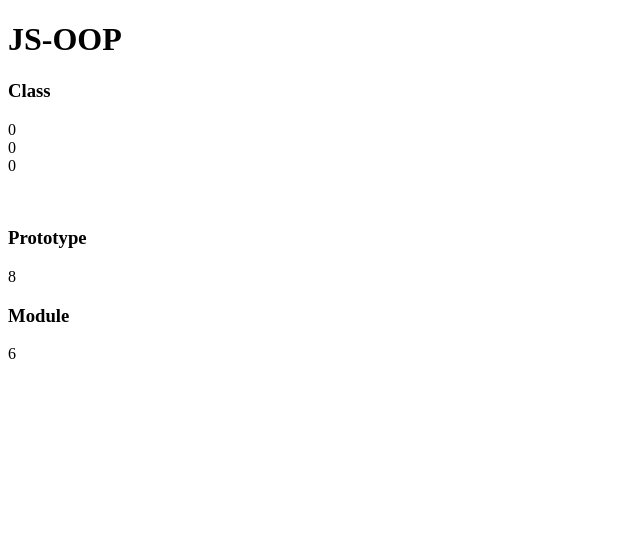
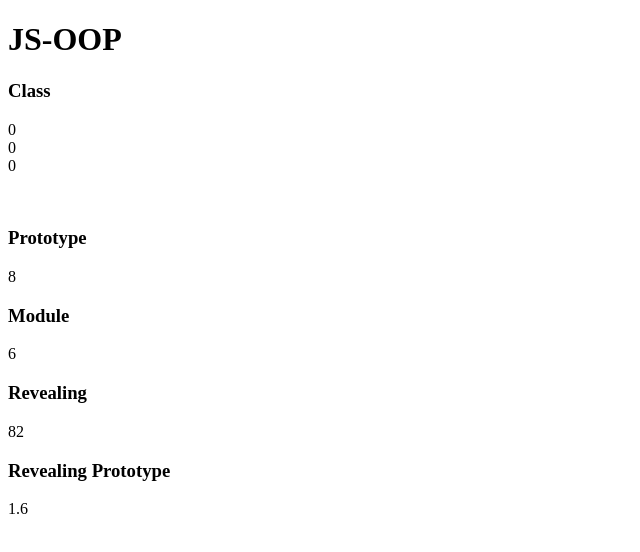
Before and after one commit to amirrajabi/JS-OOP, a plain HTML site: page index.html in a window 1280 px wide. Shown: the whole page, without its empty margins (0-640 px from the left). Drawn offline with Linux system fonts and the light colour scheme.

Commit message:
Added Revealing Prototype Pattern

```diff
--- a/index.html
+++ b/index.html
@@ -20,9 +20,17 @@
     <h3>Module</h3>
     <p id="mod"></p>
 
+    <h3>Revealing</h3>
+    <p id="calcul"></p>
+
+    <h3>Revealing Prototype</h3>
+    <p id="rp"></p>
+
     <script src="js/class.js"></script>
     <script src="js/prototype.js"></script>
     <script src="js/module.js"></script>
+    <script src="js/revealing.js"></script>
+    <script src="js/revealingPrototype.js"></script>
 
 </body>
 </html>
--- a/js/revealing.js
+++ b/js/revealing.js
@@ -0,0 +1,15 @@
+var calcul = function(eq)
+{
+    var con = document.getElementById(eq),
+        add = function(a, b)
+        {
+            con.innerHTML = a + b;
+        }
+
+    return {
+        add : add
+    }
+
+}('calcul');
+
+calcul.add(2, 80);
--- a/js/revealingPrototype.js
+++ b/js/revealingPrototype.js
@@ -0,0 +1,23 @@
+var myNS = myNS || {};
+
+myNS.CalculRP = function(eq)
+{
+  this.rpCal = document.getElementById(eq);
+};
+
+myNS.CalculRP.prototype = function(){
+    var add = function(a, b){
+        this.rpCal.innerHTML = a + b;
+    }
+
+    return {
+        add : add
+    }
+}();
+
+myNS.CalculRP.prototype.add = function(a, b){
+    this.rpCal.innerHTML = a / b;
+};
+
+var nRP = new myNS.CalculRP('rp');
+nRP.add(32,20);
```
